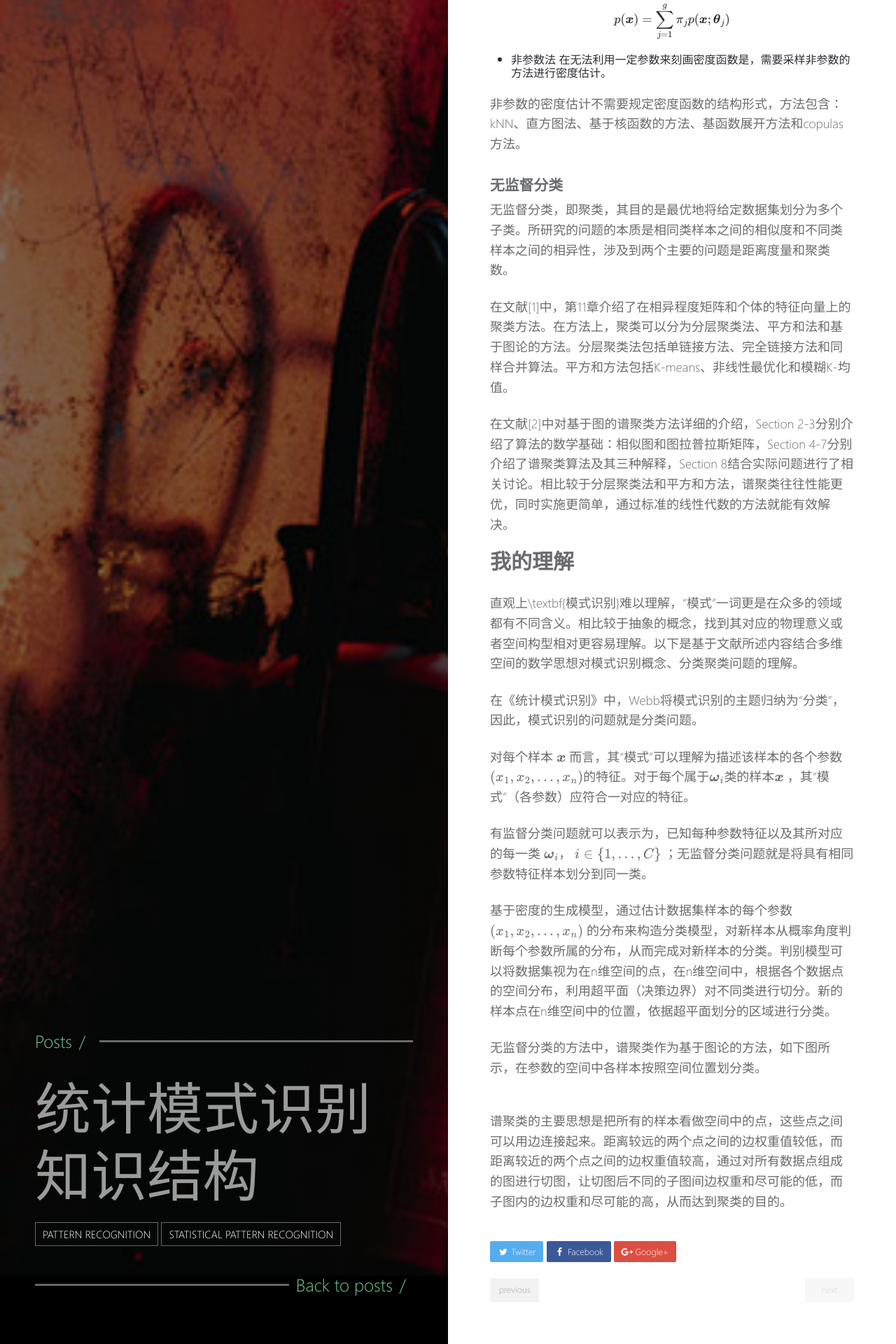
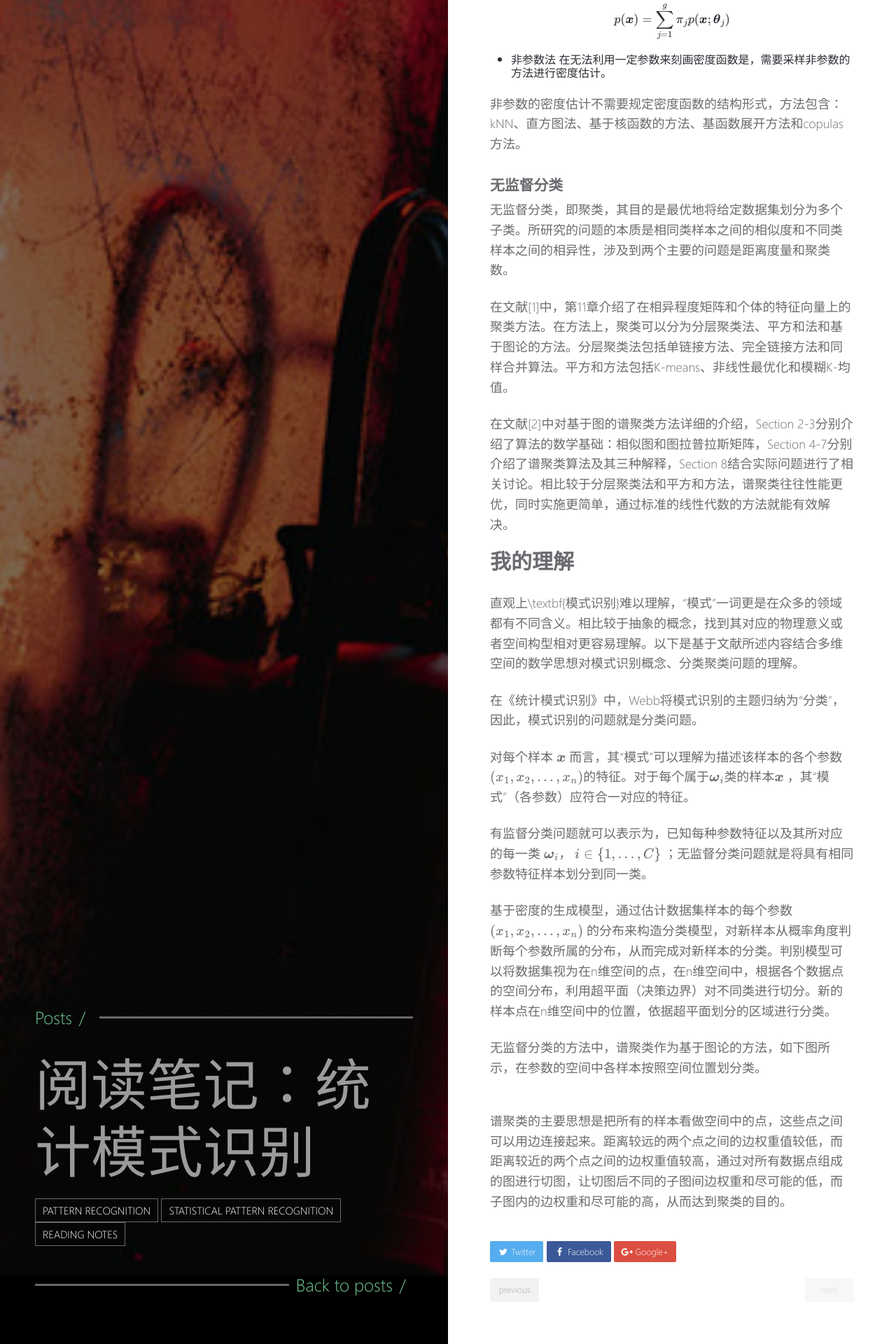
Before and after one commit to ODVV/odvv.github.io, a Jekyll site: the page built from _posts/2019-05-28-PR-reading-report1.md, in a window 1280 px wide. Shown: the part 1595-3515 px from the top of the page at 70% size. Built offline with Jekyll 4.4.1, drawn with Linux system fonts in a browser that asks for light colours; formulas are drawn with MathJax 3.

Commit message:
update Reading report1

```diff
--- a/_config.yml
+++ b/_config.yml
@@ -1,7 +1,7 @@
 # Site
 title: Not today
 description: what do we say to the god of death
-url: https://odvv.github.io/
+url: https://odvv.github.io
 logo: halve.png                                       # Site logo
 locale: en_US
 
--- a/_posts/2019-05-28-PR-reading-report1.md
+++ b/_posts/2019-05-28-PR-reading-report1.md
@@ -1,11 +1,12 @@
 ---
 layout: post
-title:  "统计模式识别知识结构"
+title:  "阅读笔记：统计模式识别"
 date:   2019-05-28
 excerpt: "模式识别问题的本质是分类问题，通常分为有监督分类（分类）和无监督分类（聚类）。"
 tag:
 - Pattern Recognition
 - Statistical Pattern Recognition
+- Reading Notes
 ---
 
 ## 文献清单
```
